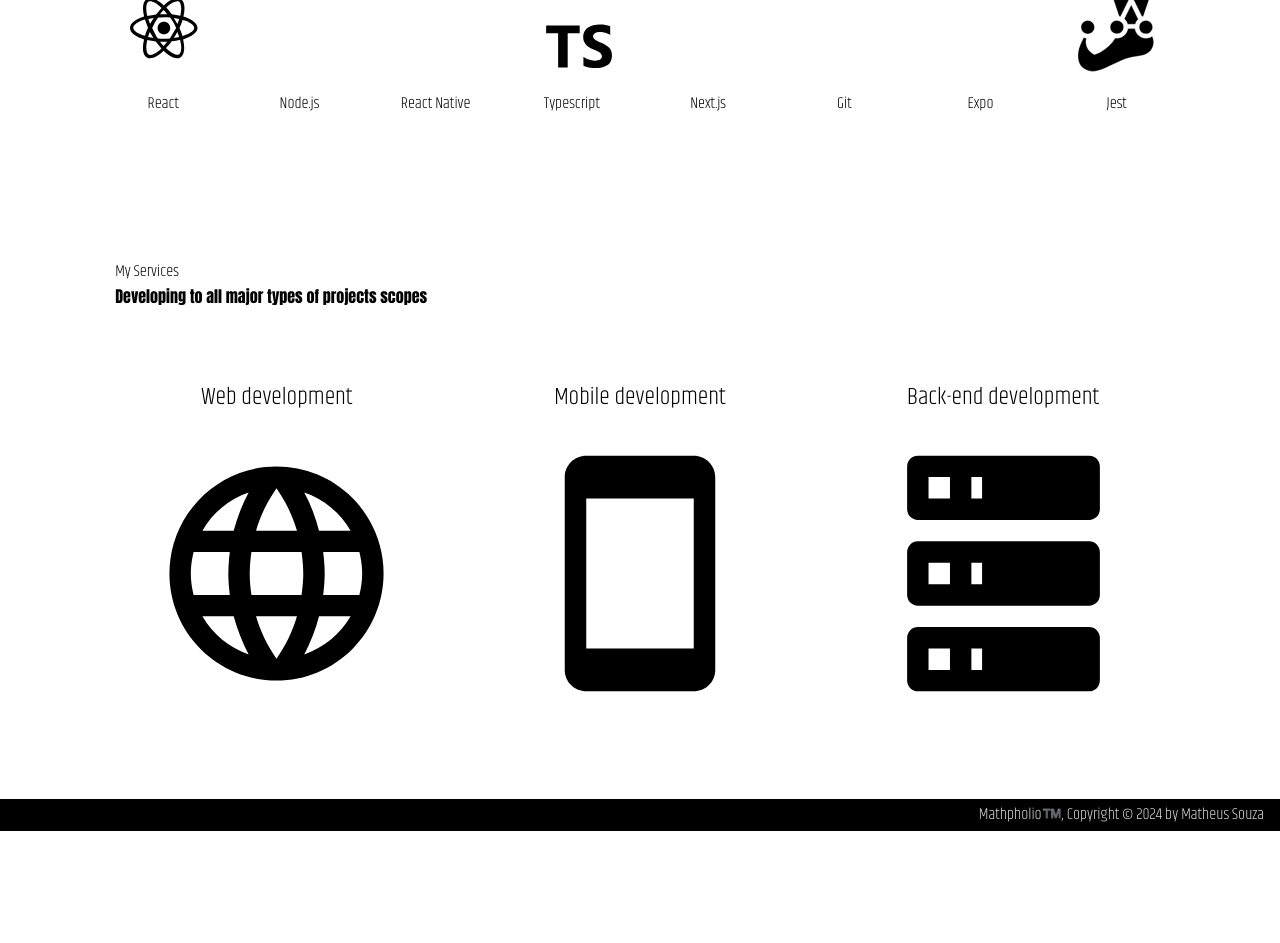
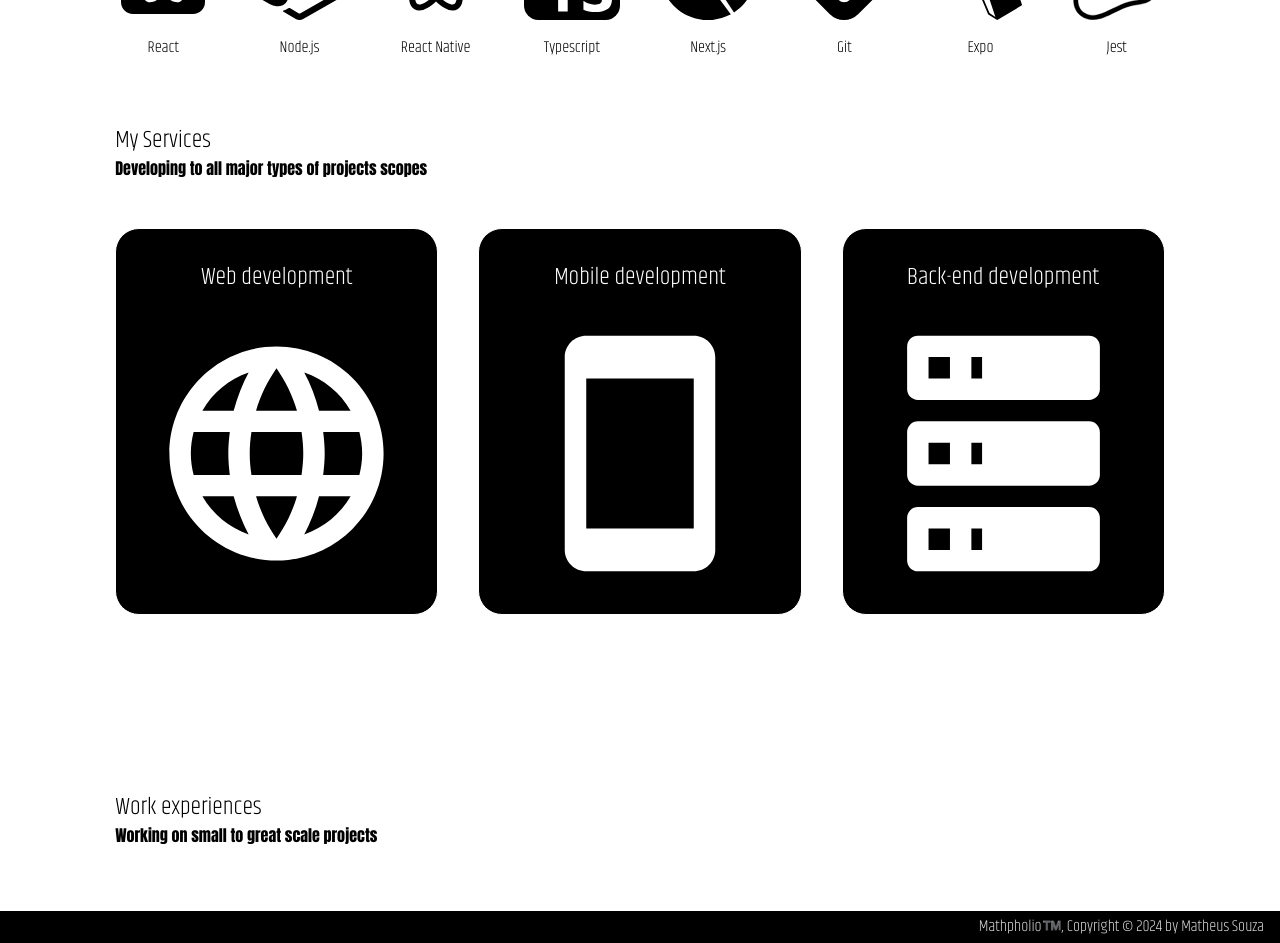
Before and after one commit to matheusgomessouza/mathpholio, a Next.js app: page / in a window 1280 px wide. Shown: the part 1220-2163 px from the top of the page. Before the commit the page ends 2051 px from the top, so only its background shows below. Built offline with nearby package versions, Linux system fonts and the light colour scheme; a small style sheet from the web is missing; what prettier-plugin-tailwindcss would draw is missing.

Commit message:
feat: Changing responsive layout and colors theme behaviour

```diff
--- a/src/app/page.tsx
+++ b/src/app/page.tsx
@@ -32,7 +32,7 @@ export default function Home() {
                     aria-label="Check out my LinkedIn page"
                     target="_blank"
                     href="https://www.linkedin.com/in/matheus-gomes-de-souza/?locale=en_US"
-                    className="flex h-10 w-36 items-center justify-center gap-1 rounded-xl bg-black p-2 px-8  text-white drop-shadow-xl transition delay-150 duration-300 ease-in-out hover:-translate-y-1 hover:scale-110 hover:bg-black hover:text-white dark:border dark:border-solid"
+                    className=" flex h-10 w-36 items-center justify-center gap-1 rounded-xl bg-black p-2 px-8 text-white drop-shadow-xl transition delay-150 duration-300 ease-in-out hover:-translate-y-1 hover:scale-110 dark:border dark:border-solid dark:bg-white dark:text-black"
                   >
                     LinkedIn
                     <FaLinkedin />
@@ -41,7 +41,7 @@ export default function Home() {
                     aria-label="Check out my Github page"
                     href={`https://www.github.com/matheusgomessouza`}
                     target="_blank"
-                    className="flex h-10 w-36 items-center  justify-center gap-1 rounded-xl bg-black p-2 px-8 text-white drop-shadow-xl transition delay-150 duration-300 ease-in-out hover:-translate-y-1 hover:scale-110 hover:bg-black hover:text-white dark:border dark:border-solid"
+                    className="flex h-10 w-36 items-center justify-center gap-1  rounded-xl bg-black p-2 px-8 text-white drop-shadow-xl transition delay-150 duration-300 ease-in-out hover:-translate-y-1 hover:scale-110 dark:border dark:border-solid dark:bg-white dark:text-black"
                   >
                     Github
                     <ImGithub />
@@ -49,8 +49,8 @@ export default function Home() {
                 </div>
               </div>
             </article>
-            <aside className="flex w-1/2 items-center justify-center">
-              <div className="relative flex h-auto w-screen items-center justify-center before:absolute before:z-[1] before:h-auto before:w-screen before:rounded-full before:bg-black before:content-[''] xl:h-auto xl:w-auto">
+            <aside className="flex items-center justify-center lg:w-1/2">
+              <div className="relative flex h-auto w-screen items-center justify-center xl:h-auto xl:w-auto">
                 <Image
                   priority={true}
                   src={myPicture}
@@ -58,14 +58,15 @@ export default function Home() {
                   height={700}
                   sizes=""
                   alt="A person with a long beard, serious expression"
-                  className="relative z-[2] w-[85vw] brightness-100 invert dark:invert-0 lg:w-[35vw] xl:w-[45vw]"
+                  className="relative z-[2] brightness-100 invert dark:invert-0 lg:w-[35vw] xl:w-[45vw]"
                 />
               </div>
             </aside>
           </section>
-          <div id="skills" className="h-2 lg:h-48" />
+          <div id="skills" className="h-8 lg:h-32" />
+
           <section className="mt-12">
-            <p>Tech Skills</p>
+            <p className="text-2xl">Tech Skills</p>
             <h2 className="lg:mb-12">
               Building the highest quality application with the following
               technologies
@@ -76,7 +77,7 @@ export default function Home() {
                 return (
                   <div
                     key={item.title}
-                    className="-ml-8 mt-8 flex h-52 w-[90vw] items-center rounded-r-[60px] bg-black p-4 dark:bg-white lg:hidden"
+                    className="-ml-8 mt-8 flex h-52 w-[90vw] items-center rounded-r-[30px] bg-black p-4 dark:bg-white lg:hidden"
                   >
                     <article className="flex gap-4">
                       <div className="flex flex-col items-center justify-center text-center">
@@ -103,7 +104,7 @@ export default function Home() {
                 return (
                   <div
                     key={item.title}
-                    className="ml-[0.7rem] mt-8 flex h-52 w-[90vw] items-center rounded-l-[60px] bg-black p-4 dark:bg-white lg:hidden"
+                    className="ml-[0.7rem] mt-8 flex h-52 w-[90vw] items-center rounded-l-[30px] bg-black p-4 dark:bg-white lg:hidden"
                   >
                     <article className="flex flex-row-reverse gap-2">
                       <div className="flex flex-col items-center justify-center text-center">
@@ -140,7 +141,7 @@ export default function Home() {
                     alt={item.title}
                     width={100}
                     height={100}
-                    className=" grayscale invert"
+                    className="dark:invert"
                   />
                   <p className="pb-4 text-black dark:text-white">
                     {item.title}
@@ -149,27 +150,39 @@ export default function Home() {
               ))}
             </section>
 
-            <p id="services" className="mt-32">
+            <p
+              id="services"
+              className="mt-12 text-center text-2xl lg:text-left"
+            >
               My Services
             </p>
-            <h2>Developing to all major types of projects scopes</h2>
+            <h2 className="mb-12 text-center lg:text-left">
+              Developing to all major types of projects scopes
+            </h2>
             <section className="flex w-full flex-col justify-between gap-10 lg:mt-10 lg:flex lg:flex-row">
               {services.map((item: interfaces.Services) => (
                 <div
                   key={item.id}
-                  className="flex flex-col items-center gap-8 rounded-3xl border border-solid border-white bg-white p-8"
+                  className="flex flex-col items-center gap-8 rounded-3xl border border-solid border-white bg-black p-8 dark:bg-white"
                 >
-                  <p className="text-2xl text-black">{item.title}</p>
+                  <p className="text-2xl text-white dark:text-black">
+                    {item.title}
+                  </p>
                   <Image
                     alt={item.title}
                     src={item.icon}
-                    width={400}
-                    height={400}
-                    className="invert"
+                    width={600}
+                    height={600}
+                    className="dark:invert"
                   />
                 </div>
               ))}
             </section>
+            <div id="work-experience" className="h-2 lg:h-32" />
+            <p id="services" className="mt-12 text-2xl">
+              Work experiences
+            </p>
+            <h2>Working on small to great scale projects</h2>
           </section>
         </div>
       </main>
--- a/src/components/Header/Header.tsx
+++ b/src/components/Header/Header.tsx
@@ -49,22 +49,26 @@ export default function HeaderComponent() {
             </nav>
           </div>
         )}
-        <h1 className="cssanimation leFadeInRight sequence text-2xl">
-          Mathpholio!
+        <h1 className="text-2xl">
+          <Link href="#" className="cssanimation leFadeInRight sequence">
+            Mathpholio!
+          </Link>
         </h1>
         <Link
           href="mailto:matheusg_souza@outlook.com"
           aria-label="Reach me out through here"
           target="_blank"
-          className="flex h-10 items-center gap-1 rounded-lg bg-black p-2 transition delay-150 duration-300 ease-in-out hover:-translate-y-1 hover:scale-110 "
+          className="flex h-10 items-center gap-1 rounded-lg bg-white p-2 transition delay-150 duration-300 ease-in-out hover:-translate-y-1 hover:scale-110 "
         >
-          <IoIosMail size={24} fill="#ffff" />
+          <IoIosMail size={24} fill="#000" />
         </Link>
       </header>
 
-      <header className="fixed z-10 m-auto hidden w-full items-center justify-between bg-gradient-to-b px-[9%] pt-8 lg:flex">
-        <h1 className="cssanimation leFadeInRight  sequence text-4xl">
-          Mathpholio!
+      <header className="fixed z-10 m-auto hidden w-full items-center justify-between bg-gradient-to-b from-white px-[9%] pt-8 dark:from-black lg:flex">
+        <h1 className="text-4xl">
+          <Link href="#" className="cssanimation leFadeInRight sequence">
+            Mathpholio!
+          </Link>
         </h1>
         <nav
           role="navigation"
@@ -89,7 +93,7 @@ export default function HeaderComponent() {
           href="mailto:matheusg_souza@outlook.com"
           aria-label="Reach me out through here"
           target="_blank"
-          className="flex h-10 w-36 items-center justify-center gap-1 rounded-xl bg-black  p-2 px-8 text-white drop-shadow-xl transition delay-150 duration-300 ease-in-out hover:-translate-y-1 hover:scale-110 hover:bg-black hover:text-white dark:border dark:border-solid"
+          className="flex h-10 w-36 items-center justify-center gap-1 rounded-xl bg-black  p-2 px-8 text-white drop-shadow-xl transition delay-150 duration-300 ease-in-out hover:-translate-y-1 hover:scale-110   dark:border-solid dark:bg-white dark:text-black"
         >
           Contact
           <IoIosMail size={24} />
```
